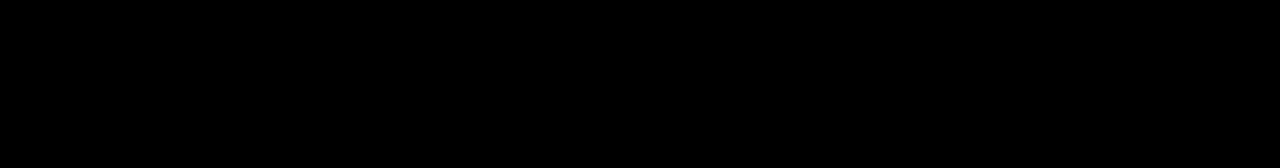
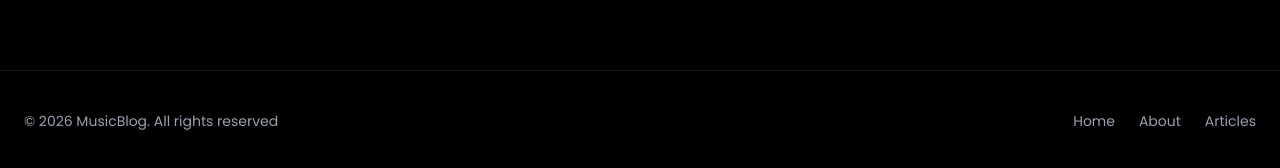
Before and after one commit to Lethabo-Phofa/music-blog, a Next.js app: page / in a window 1280 px wide. Shown: the part 1986-2154 px from the top of the page. Before the commit the page ends 2000 px from the top, so only its background shows below. Built offline with nearby package versions, Linux system fonts and the light colour scheme.

Commit message:
`Footer completion`

```diff
--- a/src/app/layout.tsx
+++ b/src/app/layout.tsx
@@ -2,6 +2,7 @@ import type { Metadata } from "next";
 import { Geist, Geist_Mono, Poppins } from "next/font/google";
 import "./globals.css";
 import Navbar from "@/components/general/navbar/Navbar";
+import Footer from "@/components/general/Footer";
 
 const poppins = Poppins({
   variable:"--font-poppins",
@@ -26,6 +27,7 @@ export default function RootLayout({
       >
         <Navbar/>
         {children}
+        <Footer/>
       </body>
     </html>
   );
--- /dev/null
+++ b/src/components/general/Footer.tsx
@@ -0,0 +1,24 @@
+"use client"
+
+import Link from "next/link"
+
+export default function Footer() {
+  return (
+    <footer className="border-t border-white/10 mt-24">
+      <div className="max-w-7xl mx-auto px-6 py-10 flex flex-col sm:flex-row items-center justify-between gap-4">
+        <p className="text-sm text-gray-400">
+          &copy; {new Date().getFullYear()} MusicBlog. All rights reserved
+        </p>
+
+        {/** footer nav links */}
+        <div className="flex items-center gap-6 text-sm">
+          <Link href="/" className="text-gray-400 hover:text-white transition-colors">Home</Link>
+          <Link href="/about" className="text-gray-400 hover:text-white transition-colors">About</Link>
+          <Link href="/articles" className="text-gray-400 hover:text-white transition-colors">Articles</Link>
+        </div>
+
+      </div>
+
+    </footer>
+  )
+}
```
